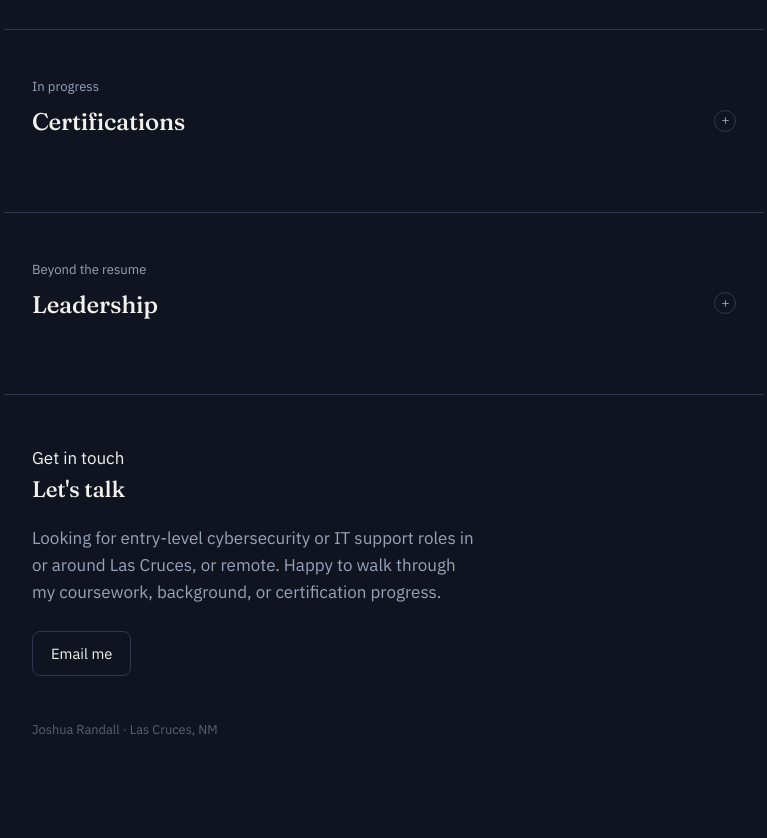
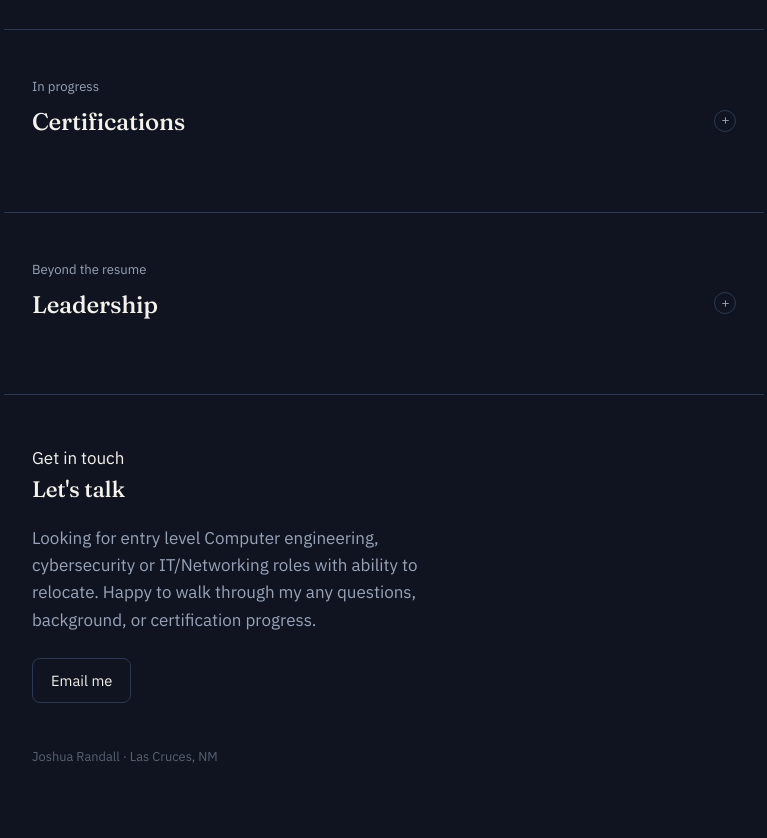
Before and after one commit to joshr4n/JoshRan-portfolio-website-, a plain HTML site: page index.html in a window 1280 px wide. Shown: the part 1691-2529 px from the top of the page, without its empty margins (256-1023 px from the left). Before the commit the page ends 2502 px from the top, so only its background shows below. Drawn offline with Linux system fonts and the light colour scheme.

Commit message:
Update footer contact information and job interests

```diff
--- a/index.html
+++ b/index.html
@@ -761,7 +761,7 @@
 <footer id="contact">
   <div class="kicker">Get in touch</div>
   <h2>Let's talk</h2>
-  <p>Looking for entry-level cybersecurity or IT support roles in or around Las Cruces, or remote. Happy to walk through my coursework, background, or certification progress.</p>
+  <p>Looking for entry level Computer engineering, cybersecurity or IT/Networking roles with ability to relocate. Happy to walk through my any questions, background, or certification progress.</p>
   <div class="footer-links">
     <a href="mailto:jdrandall26@gmail.com">Email me</a>
   </div>
```
